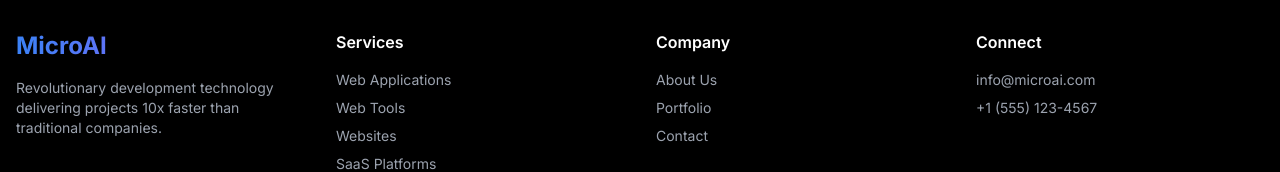
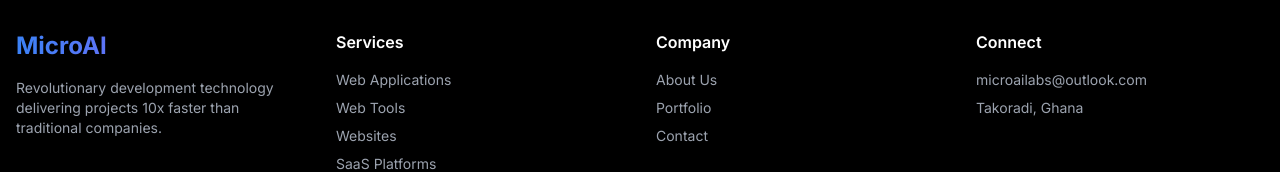
Before and after one commit to FyliaCare/MicroAI, a Next.js app: page / in a window 1280 px wide. Shown: the part 2885-3057 px from the top of the page. Built offline with nearby package versions, Linux system fonts and the light colour scheme.

Commit message:
Update footer contact info to real email and location

```diff
--- a/src/app/about/page.tsx
+++ b/src/app/about/page.tsx
@@ -241,8 +241,12 @@
             </div>
             <div>
               <h4 className="font-semibold mb-4">Connect</h4>
-              <p className="text-gray-400 text-sm mb-2">info@microai.com</p>
-              <p className="text-gray-400 text-sm">+1 (555) 123-4567</p>
+              <p className="text-gray-400 text-sm mb-2">
+                <a href="mailto:microailabs@outlook.com" className="hover:text-blue-400 transition-colors">
+                  microailabs@outlook.com
+                </a>
+              </p>
+              <p className="text-gray-400 text-sm">Takoradi, Ghana</p>
             </div>
           </div>
           <div className="text-center pt-8 border-t border-gray-800">
--- a/src/app/page.tsx
+++ b/src/app/page.tsx
@@ -266,8 +266,12 @@
             </div>
             <div>
               <h4 className="font-semibold mb-4">Connect</h4>
-              <p className="text-gray-400 text-sm mb-2">info@microai.com</p>
-              <p className="text-gray-400 text-sm">+1 (555) 123-4567</p>
+              <p className="text-gray-400 text-sm mb-2">
+                <a href="mailto:microailabs@outlook.com" className="hover:text-blue-400 transition-colors">
+                  microailabs@outlook.com
+                </a>
+              </p>
+              <p className="text-gray-400 text-sm">Takoradi, Ghana</p>
             </div>
           </div>
           <div className="text-center pt-8 border-t border-gray-800">
--- a/src/app/portfolio/page.tsx
+++ b/src/app/portfolio/page.tsx
@@ -352,8 +352,12 @@
             </div>
             <div>
               <h4 className="font-semibold mb-4">Connect</h4>
-              <p className="text-gray-400 text-sm mb-2">info@microai.com</p>
-              <p className="text-gray-400 text-sm">+1 (555) 123-4567</p>
+              <p className="text-gray-400 text-sm mb-2">
+                <a href="mailto:microailabs@outlook.com" className="hover:text-blue-400 transition-colors">
+                  microailabs@outlook.com
+                </a>
+              </p>
+              <p className="text-gray-400 text-sm">Takoradi, Ghana</p>
             </div>
           </div>
           <div className="text-center pt-8 border-t border-gray-800">
```
